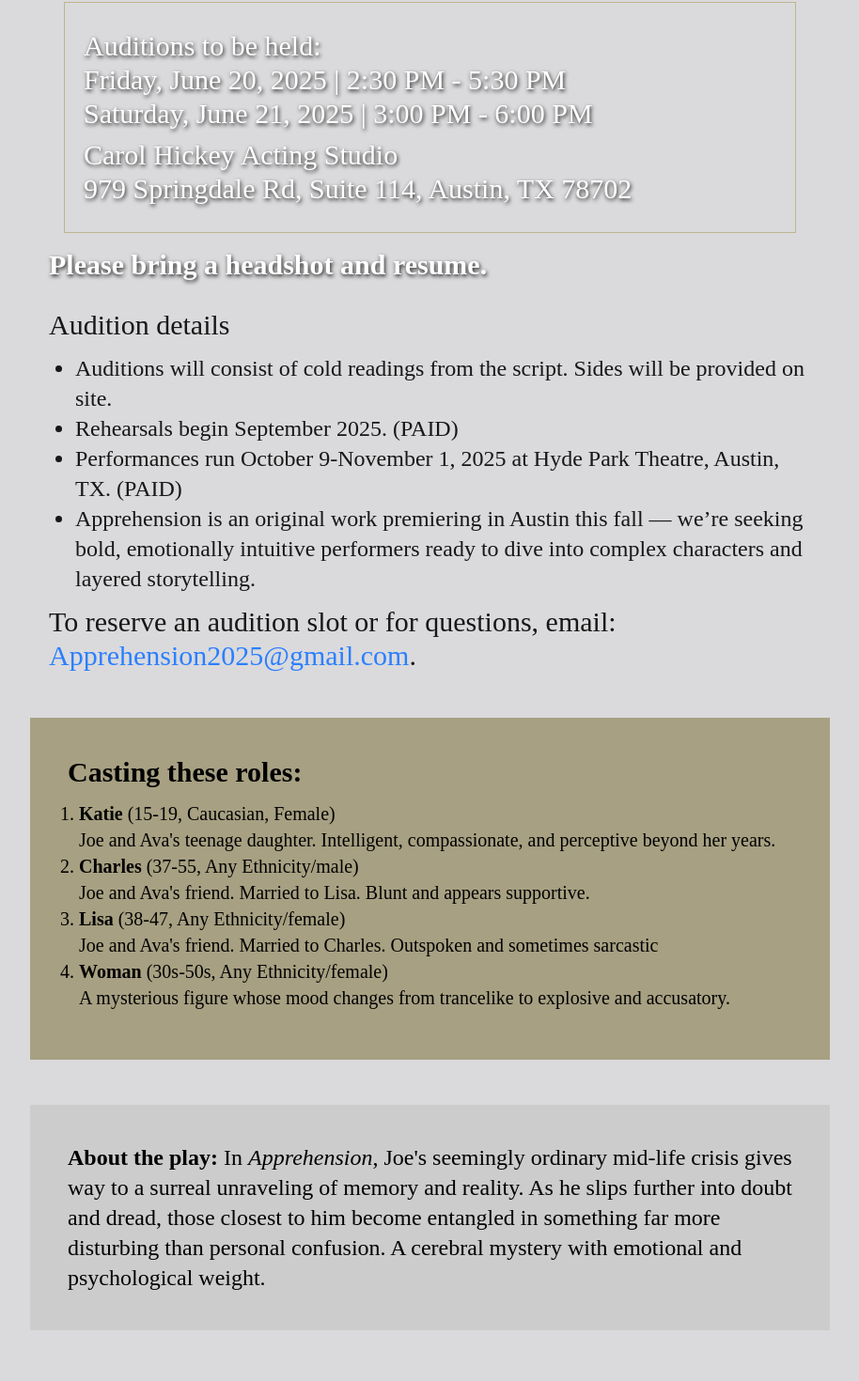
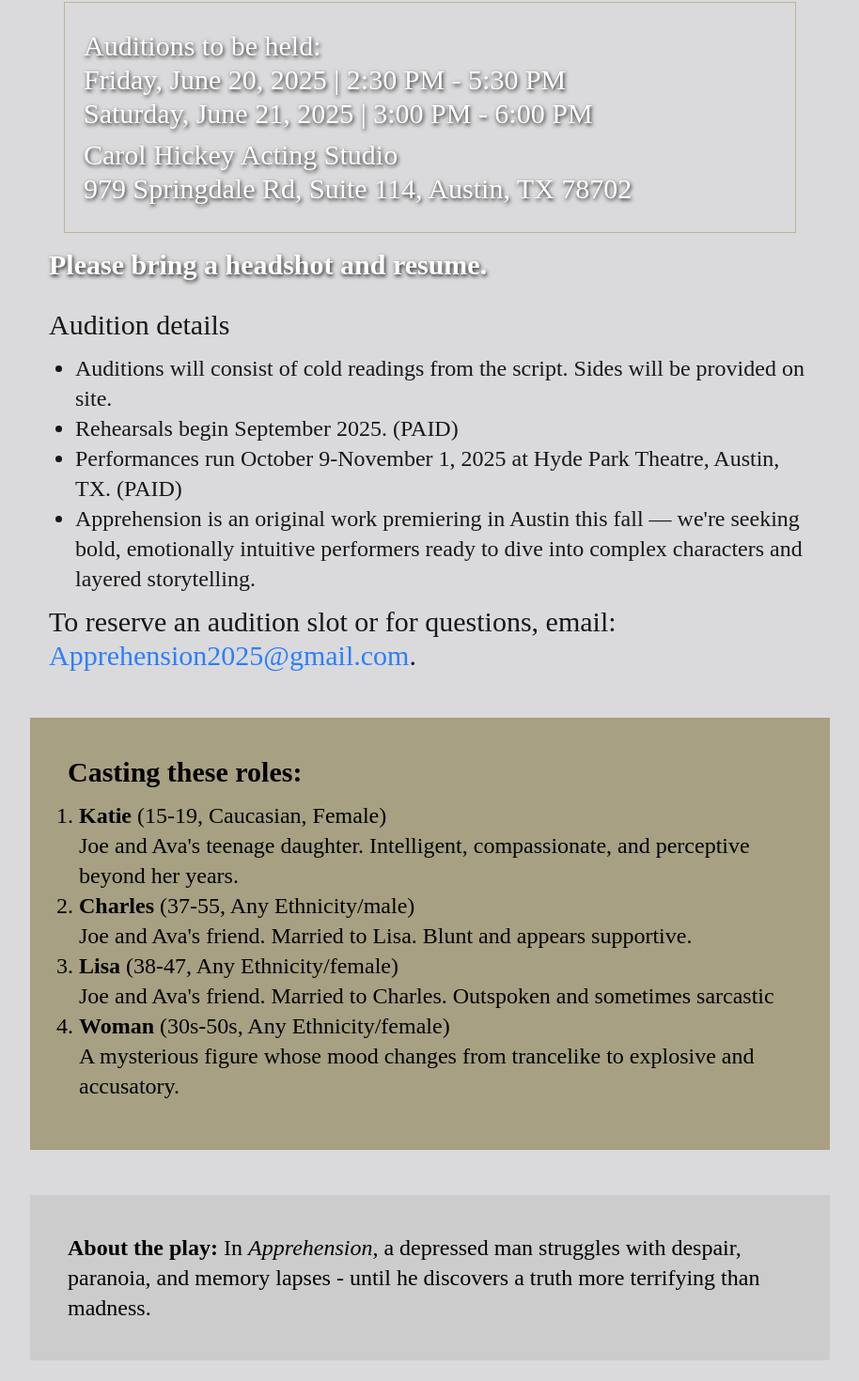
Before and after one commit to lbdeyo/apprehensionplay, a Next.js app: page /audition in a window 1280 px wide. Shown: the part 287-1757 px from the top of the page at 94% size, without its empty margins (0-914 px from the left). Built offline with nearby package versions, Linux system fonts and the light colour scheme; a web font is replaced by a local one.

Commit message:
fixing about text again

```diff
--- a/app/audition/page.tsx
+++ b/app/audition/page.tsx
@@ -51,7 +51,7 @@ export default function Audition() {
                                 <p>Performances run October 9-November 1, 2025 at Hyde Park Theatre, Austin, TX. (PAID)</p>
                             </li>
                             <li>
-                                <p>Apprehension is an original work premiering in Austin this fall — we’re seeking bold, emotionally intuitive performers ready to dive into complex characters and layered storytelling.</p>
+                                <p>Apprehension is an original work premiering in Austin this fall — we're seeking bold, emotionally intuitive performers ready to dive into complex characters and layered storytelling.</p>
                             </li>
 
 
@@ -65,7 +65,7 @@ export default function Audition() {
                 <div className="w-full md:max-w-[70%] p-10  bg-[#a7a082] text-black text-xl">
                     <h1 className="text-3xl"><strong>Casting these roles:</strong></h1>
 
-                    <ol className="list-decimal p-3 ">
+                    <ol className="list-decimal p-3 text-2xl ">
                         <li><strong>Katie</strong> (15-19, Caucasian, Female)
                             <p>Joe and Ava's teenage daughter. Intelligent, compassionate, and perceptive beyond her years.
                             </p></li>
@@ -79,7 +79,7 @@ export default function Audition() {
                     </ol>
                 </div>
                 <div className="w-full md:max-w-[70%] p-10 bg-[#cccccc] text-black text-2xl">
-                    <p><strong>About the play: </strong>In <em>Apprehension</em>, Joe's seemingly ordinary mid-life crisis gives way to a surreal unraveling of memory and reality. As he slips further into doubt and dread, those closest to him become entangled in something far more disturbing than personal confusion. A cerebral mystery with emotional and psychological weight.</p></div>
+                    <p><strong>About the play: </strong>In <em>Apprehension</em>, a depressed man struggles with despair, paranoia, and memory lapses - until he discovers a truth more terrifying than madness.</p></div>
             </div>
         </div >
     );
```
